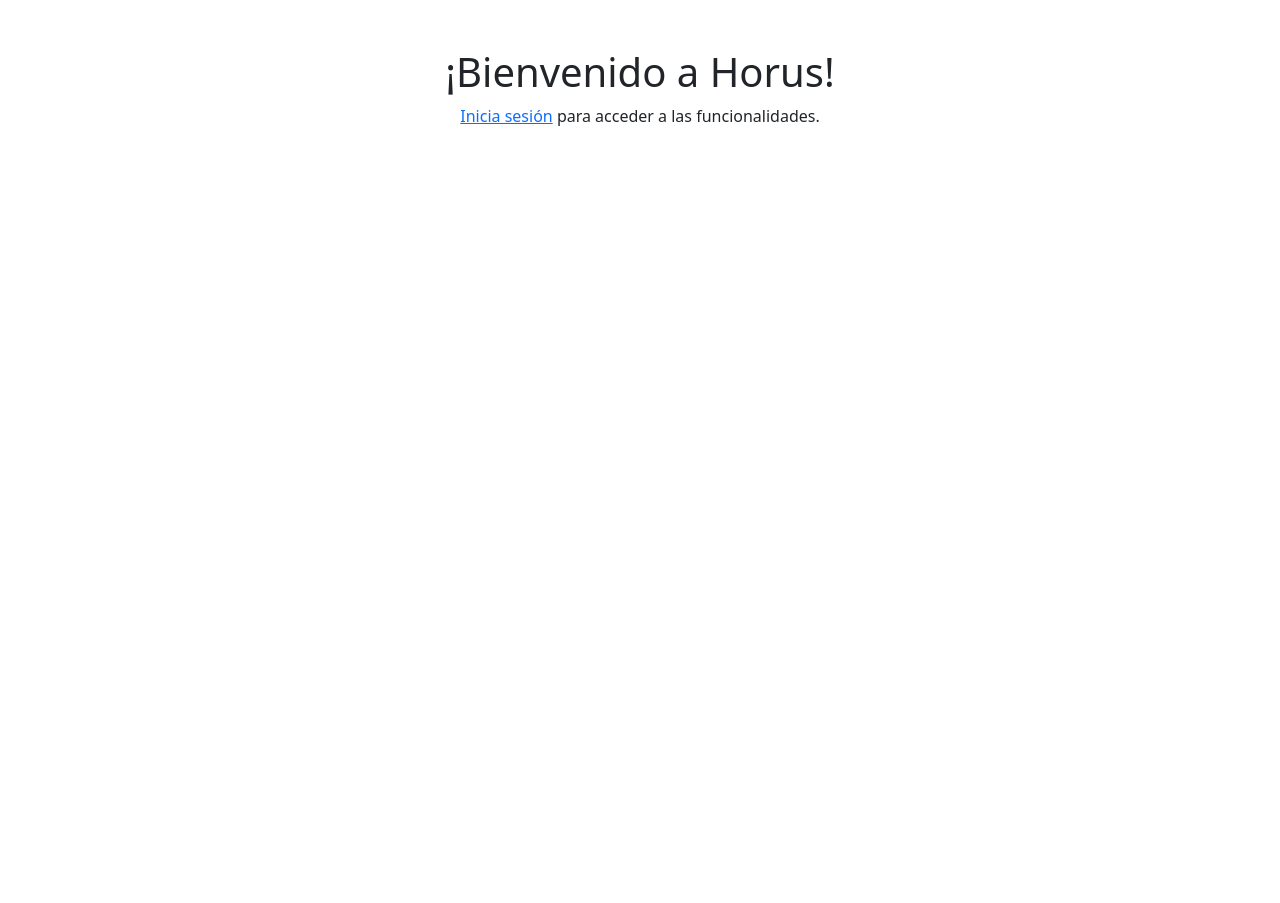
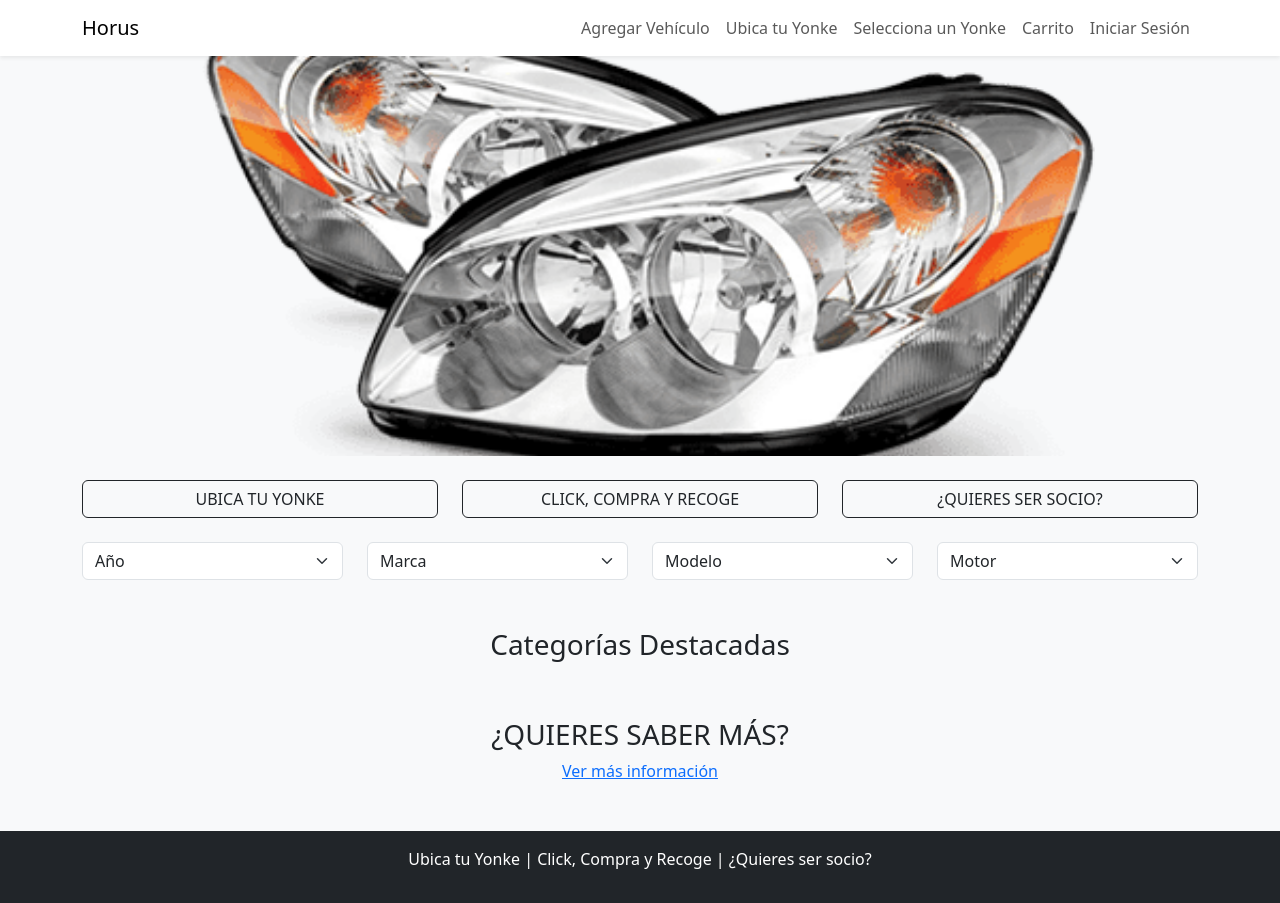
Before and after one commit to metodosformalesds/t3_mfds_2024, a Django app: page / in a window 1280 px wide. Before the commit the page ends 126 px from the top, so only its background shows below. Run offline with Django 5.2, Linux system fonts and the light colour scheme.

Commit message:
Ultimo avance

```diff
--- a/static/css/styles.css
+++ b/static/css/styles.css
@@ -11,3 +11,8 @@ a {
     color: #3498db;
     text-decoration: none;
 }
+
+.slider-img {
+    height: 400px; /* Ajusta a la altura deseada */
+    object-fit: cover; /* Mantiene la proporción sin distorsión */
+}
--- a/tienda/templates/tienda/index.html
+++ b/tienda/templates/tienda/index.html
@@ -2,22 +2,114 @@
 <html lang="es">
 <head>
     <meta charset="UTF-8">
-    <title>¡Bienvenido a Horus!</title>
-    <link href="https://cdn.jsdelivr.net/npm/bootstrap@5.3.0/dist/css/bootstrap.min.css" rel="stylesheet">
+    <meta name="viewport" content="width=device-width, initial-scale=1.0">
+    <title>Horus - Inicio</title>
+    <link rel="stylesheet" href="https://cdn.jsdelivr.net/npm/bootstrap@5.3.0/dist/css/bootstrap.min.css">
+    {% load static %} <!-- Cargar archivos estáticos -->
 </head>
-<body class="container mt-5">
-    <h1 class="text-center">¡Bienvenido a Horus!</h1>
+<body class="bg-light">
 
-    <div class="text-center">
-        {% if request.user.is_authenticated %}
-            {% if request.user.perfilusuario.rol == 'vendedor' %}
-                <p>Eres un vendedor. Publica tus productos <a href="{% url 'publicar_producto' %}">aquí</a>.</p>
-            {% elif request.user.perfilusuario.rol == 'comprador' %}
-                <p>Eres un comprador. Explora el catálogo <a href="{% url 'catalogo' %}">aquí</a>.</p>
-            {% endif %}
-        {% else %}
-            <p><a href="{% url 'login' %}">Inicia sesión</a> para acceder a las funcionalidades.</p>
-        {% endif %}
+    <!-- Navbar -->
+    <nav class="navbar navbar-expand-lg navbar-light bg-white shadow-sm">
+        <div class="container">
+            <a class="navbar-brand" href="{% url 'index' %}">Horus</a>
+            <button class="navbar-toggler" type="button" data-bs-toggle="collapse" data-bs-target="#navbarNav">
+                <span class="navbar-toggler-icon"></span>
+            </button>
+            <div class="collapse navbar-collapse" id="navbarNav">
+                <ul class="navbar-nav ms-auto">
+                    <li class="nav-item"><a class="nav-link" href="#">Agregar Vehículo</a></li>
+                    <li class="nav-item"><a class="nav-link" href="#">Ubica tu Yonke</a></li>
+                    <li class="nav-item"><a class="nav-link" href="#">Selecciona un Yonke</a></li>
+                    <li class="nav-item"><a class="nav-link" href="{% url 'carrito' %}">Carrito</a></li>
+                    {% if request.user.is_authenticated %}
+                        <li class="nav-item"><a class="nav-link" href="{% url 'logout' %}">Cerrar Sesión</a></li>
+                    {% else %}
+                        <li class="nav-item"><a class="nav-link" href="{% url 'login' %}">Iniciar Sesión</a></li>
+                    {% endif %}
+                </ul>
+            </div>
+        </div>
+    </nav>
+
+    <!-- Slider -->
+    <div id="carouselExample" class="carousel slide" data-bs-ride="carousel">
+        <div id="carouselExample" class="carousel slide" data-bs-ride="carousel">
+            <div class="carousel-inner">
+                <div class="carousel-item active">
+                    <img src="{% static 'img/faros_civic.png' %}" class="d-block w-100" alt="Faros Civic" style="height: 400px; object-fit: cover;">
+                </div>
+            </div>
+        </div>
     </div>
+
+    <!-- Botones Promocionales -->
+    <div class="container mt-4">
+        <div class="row text-center">
+            <div class="col-md-4">
+                <button class="btn btn-outline-dark w-100">UBICA TU YONKE</button>
+            </div>
+            <div class="col-md-4">
+                <button class="btn btn-outline-dark w-100">CLICK, COMPRA Y RECOGE</button>
+            </div>
+            <div class="col-md-4">
+                <button class="btn btn-outline-dark w-100">¿QUIERES SER SOCIO?</button>
+            </div>
+        </div>
+    </div>
+
+    <!-- Filtros -->
+    <div class="container mt-4">
+        <div class="row">
+            <div class="col-md-3">
+                <select class="form-select">
+                    <option>Año</option>
+                </select>
+            </div>
+            <div class="col-md-3">
+                <select class="form-select">
+                    <option>Marca</option>
+                </select>
+            </div>
+            <div class="col-md-3">
+                <select class="form-select">
+                    <option>Modelo</option>
+                </select>
+            </div>
+            <div class="col-md-3">
+                <select class="form-select">
+                    <option>Motor</option>
+                </select>
+            </div>
+        </div>
+    </div>
+
+    <!-- Categorías -->
+    <div class="container mt-5">
+        <h3 class="text-center">Categorías Destacadas</h3>
+        <div class="row text-center">
+            {% for categoria in categorias %}
+                <div class="col-md-2">
+                    <img src="{{ categoria.imagen.url }}" class="img-fluid" alt="{{ categoria.nombre }}">
+                    <p>{{ categoria.nombre }}</p>
+                </div>
+            {% endfor %}
+        </div>
+    </div>
+
+    <!-- Información Adicional -->
+    <div class="container mt-5 text-center">
+        <h3>¿QUIERES SABER MÁS?</h3>
+        <a href="#">Ver más información</a>
+    </div>
+
+    <!-- Footer -->
+    <footer class="bg-dark text-white text-center py-3 mt-5">
+        <div class="container">
+            <p>Ubica tu Yonke | Click, Compra y Recoge | ¿Quieres ser socio?</p>
+        </div>
+    </footer>
+
+    <script src="https://cdn.jsdelivr.net/npm/bootstrap@5.3.0/dist/js/bootstrap.bundle.min.js"></script>
 </body>
 </html>
--- a/tienda/views.py
+++ b/tienda/views.py
@@ -5,6 +5,12 @@ from django.core.mail import send_mail
 from .forms import ProductoForm
 from django.contrib.auth.models import User
 from tienda.models import PerfilUsuario
+from .models import Categoria  # Asegúrate de tener este modelo definido
+
+def index(request):
+    categorias = Categoria.objects.all()  # Obtener todas las categorías desde la base de datos
+    return render(request, 'index.html', {'categorias': categorias})
+
 
 @login_required
 def publicar_producto(request):
```
Also changed, not shown: tienda/models.py (+7 -0 lines), db.sqlite3, static/img/faros_civic.png (added), tienda/migrations/0006_categoria.py (added).
